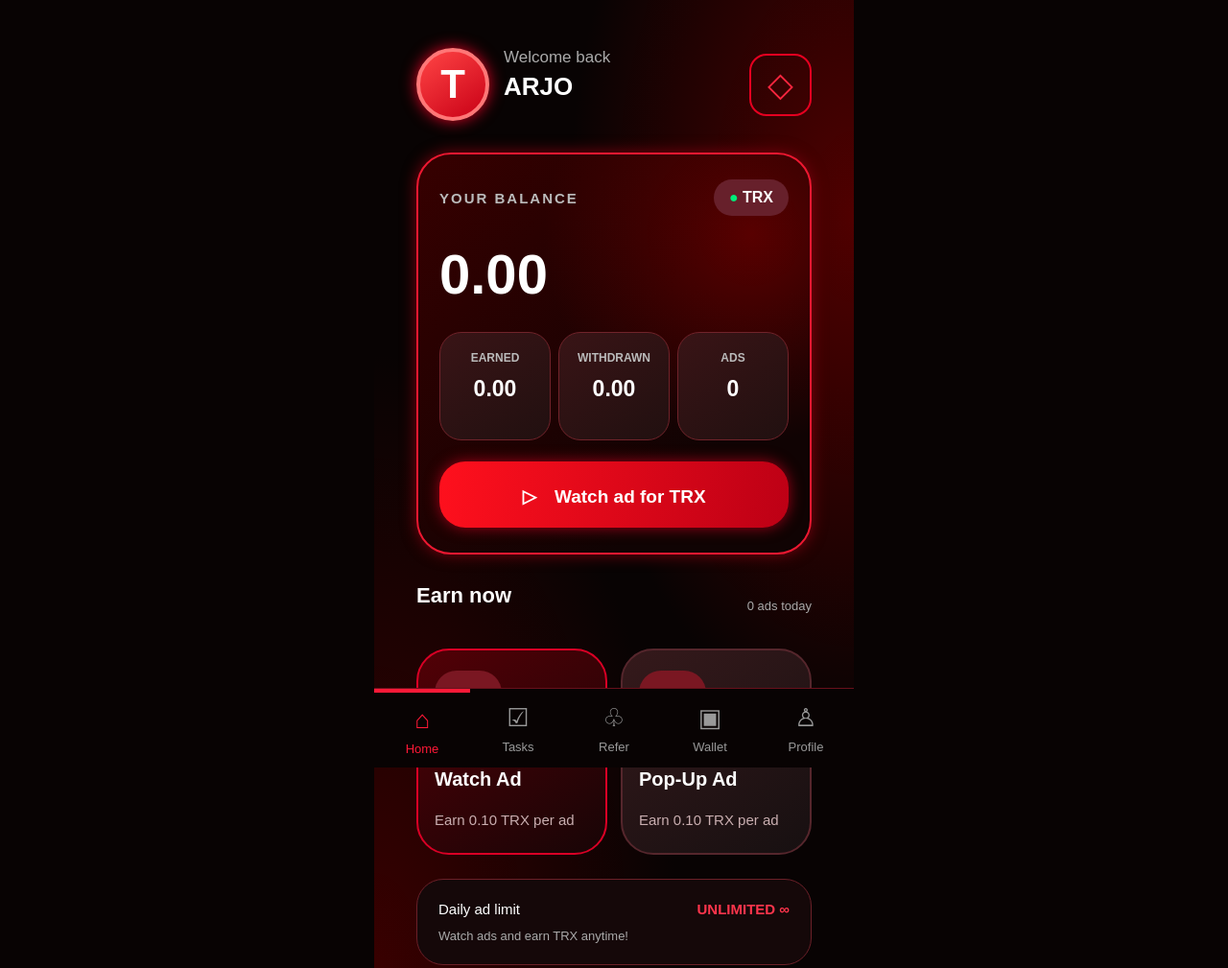
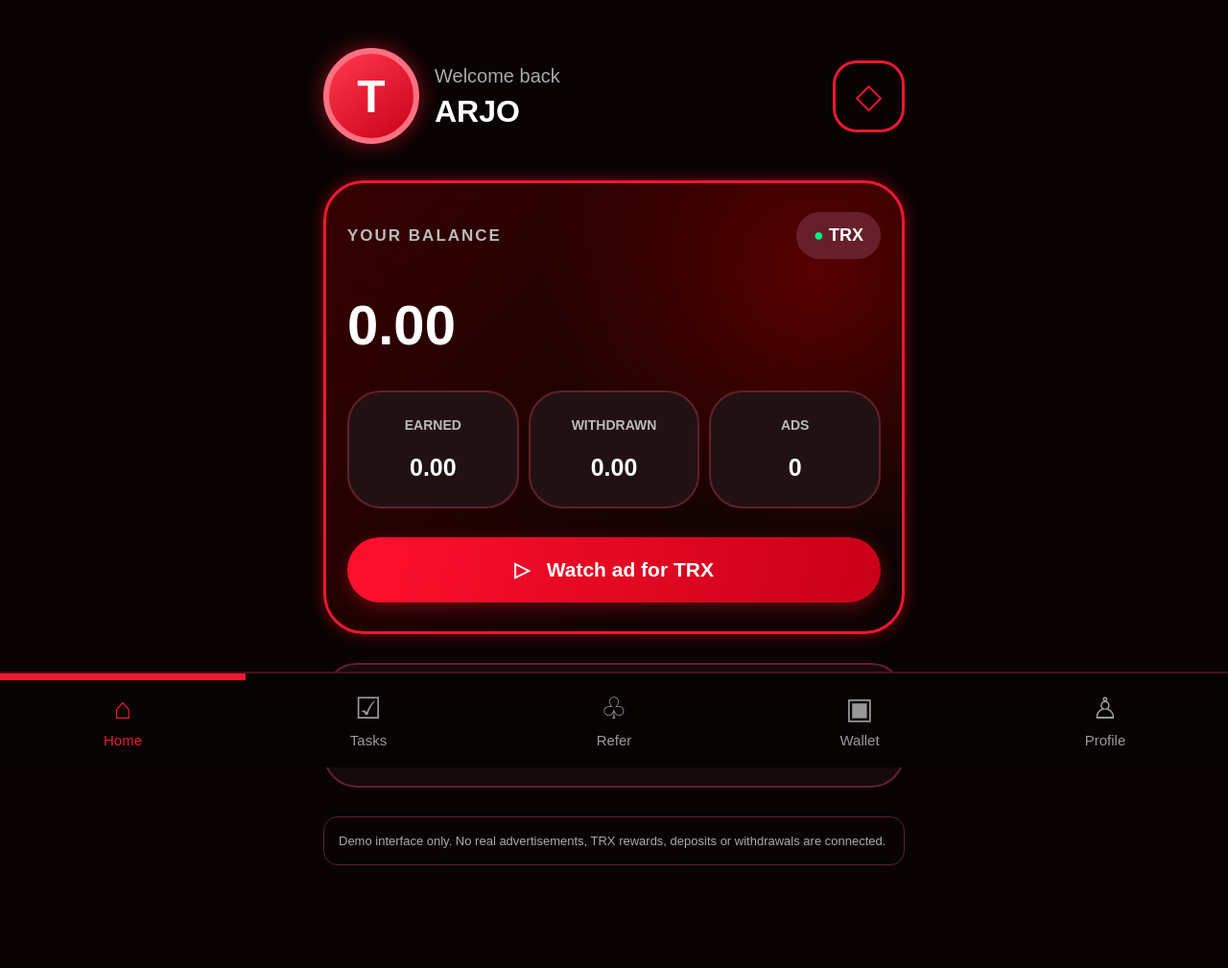
Before and after one commit to dotochakma-cmd/trx-reward, a plain HTML site: page index.html in a window 1280 px wide. Shown: the top 1009 px of the page at 96% size. Drawn offline with Linux system fonts and the light colour scheme.

Commit message:
Update index.html

```diff
--- a/index.html
+++ b/index.html
@@ -1,9 +1,9 @@
-
 <!DOCTYPE html>
 <html lang="en">
 <head>
 <meta charset="UTF-8">
 <meta name="viewport" content="width=device-width, initial-scale=1.0">
+<meta name="theme-color" content="#090303">
 <title>TRX Reward</title>
 
 <style>
@@ -14,81 +14,81 @@
 }
 
 body {
-  background: #080303;
+  background: #090303;
   color: white;
   font-family: Arial, sans-serif;
+  min-height: 100vh;
+  padding-bottom: 105px;
 }
 
-.app {
-  width: 100%;
-  max-width: 500px;
-  min-height: 100vh;
-  margin: auto;
-  padding-bottom: 100px;
-  background:
-    radial-gradient(ellipse at 100% 20%, #500000 0%, transparent 42%),
-    radial-gradient(ellipse at 0% 90%, #390000 0%, transparent 45%),
-    #080303;
+:root {
+  --red: #ed1831;
+  --dark-red: #5b0009;
+  --card: #17090b;
+  --border: #63202a;
+  --muted: #aaa;
 }
 
-/* TOP HEADER REMOVED */
+main {
+  width: 100%;
+  max-width: 650px;
+  margin: auto;
+}
 
 /* PROFILE */
 .profile {
   display: flex;
   align-items: center;
-  padding: 25px 22px;
-  gap: 15px;
+  gap: 16px;
+  padding: 30px 22px;
 }
 
-.coin {
-  width: 76px;
-  height: 76px;
-  flex-shrink: 0;
+.avatar {
+  width: 100px;
+  height: 100px;
+  min-width: 100px;
   border-radius: 50%;
+  background: linear-gradient(145deg, #ff394e, #c90019);
+  border: 6px solid #ff7180;
+  box-shadow: 0 0 22px #ed183188;
   display: grid;
   place-items: center;
-  font-size: 42px;
+  font-size: 48px;
   font-weight: bold;
-  background: linear-gradient(145deg,#ff4545,#c90016);
-  border: 4px solid #ff7777;
-  box-shadow: 0 0 16px #e00024;
 }
 
 .welcome {
-  flex: 1;
+  color: #aaa;
+  font-size: 20px;
+  line-height: 1.4;
 }
 
-.welcome p {
-  color: #aaa;
-  font-size: 17px;
-  margin-bottom: 5px;
+.username {
+  font-size: 32px;
+  margin-top: 5px;
 }
 
-.welcome h2 {
-  font-size: 26px;
-}
-
-.logo {
-  width: 65px;
-  height: 65px;
-  border: 2px solid #e50020;
-  border-radius: 18px;
+.profile-icon {
+  margin-left: auto;
+  width: 75px;
+  height: 75px;
+  border: 3px solid var(--red);
+  border-radius: 25px;
+  color: var(--red);
   display: grid;
   place-items: center;
-  font-size: 35px;
-  color: #ff263f;
+  font-size: 36px;
 }
 
 /* BALANCE CARD */
 .balance-card {
   margin: 8px 22px 30px;
-  padding: 26px 22px;
-  border: 2px solid #ed1831;
-  border-radius: 36px;
+  padding: 30px 22px;
+  border: 3px solid var(--red);
+  border-radius: 42px;
   background:
-    radial-gradient(circle at 85% 20%,#580000 0%,transparent 45%),
-    linear-gradient(135deg,#370000,#100303 75%);
+    radial-gradient(circle at 85% 20%, #580000 0%, transparent 45%),
+    linear-gradient(135deg, #370000, #100303 75%);
   box-shadow: 0 0 16px #79000d;
 }
 
@@ -102,15 +102,15 @@ body {
 .balance-heading h3 {
   color: #bbb;
   letter-spacing: 2px;
-  font-size: 15px;
+  font-size: 17px;
 }
 
 .currency {
   background: #67202b;
-  padding: 10px 16px;
+  padding: 14px 18px;
   border-radius: 30px;
   font-weight: bold;
-  font-size: 16px;
+  font-size: 18px;
   white-space: nowrap;
 }
 
@@ -121,182 +121,132 @@ body {
 .amount {
   font-size: clamp(42px, 12vw, 58px);
   font-weight: bold;
-  margin: 27px 0;
+  margin: 35px 0;
 }
 
 .stats {
   display: grid;
-  grid-template-columns: repeat(3,minmax(0,1fr));
-  gap: 8px;
+  grid-template-columns: repeat(3, minmax(0, 1fr));
+  gap: 10px;
 }
 
 .stat {
+  background: #211113;
+  border: 2px solid var(--border);
+  border-radius: 35px;
+  padding: 26px 5px;
   text-align: center;
-  padding: 19px 4px;
-  border-radius: 23px;
-  background: linear-gradient(145deg,#391416,#211010);
-  border: 1px solid #70232a;
-  min-width: 0;
 }
 
 .stat p {
   color: #bbb;
-  font-size: 12px;
+  font-size: 14px;
   font-weight: bold;
-  margin-bottom: 12px;
 }
 
 .stat h2 {
-  font-size: clamp(16px, 5vw, 23px);
+  margin-top: 22px;
+  font-size: 25px;
 }
 
-/* WATCH BUTTON */
-.watch-main {
+.primary-btn {
   width: 100%;
+  margin-top: 30px;
+  padding: 22px 12px;
   border: none;
-  border-radius: 27px;
-  margin-top: 22px;
-  padding: 21px 8px;
-  background: linear-gradient(100deg,#ff101d,#bd0015);
+  border-radius: 40px;
+  background: linear-gradient(100deg, #ff102d, #c90019);
   color: white;
-  font-size: 19px;
+  font-size: 21px;
   font-weight: bold;
-  box-shadow: 0 0 15px #9b0016;
   cursor: pointer;
+  box-shadow: 0 5px 18px #ed183155;
 }
 
-/* EARNING SECTION */
-.earn-section {
-  padding: 0 22px;
+.primary-btn:active {
+  transform: scale(.98);
 }
 
-.section-heading {
-  display: flex;
-  justify-content: space-between;
-  align-items: center;
-  gap: 8px;
-  margin-bottom: 22px;
-}
-
-.section-heading h2 {
-  font-size: 22px;
-}
-
-.section-heading p {
-  color: #aaa;
-  font-size: 13px;
-  white-space: nowrap;
-}
-
-.earn-cards {
-  display: grid;
-  grid-template-columns: 1fr 1fr;
-  gap: 14px;
-}
-
-.earn-card {
-  min-height: 215px;
-  padding: 21px 17px;
-  border: 2px solid #d90025;
-  border-radius: 34px;
-  background: linear-gradient(145deg,#520006,#180506);
-  cursor: pointer;
-}
-
-.earn-card.pop {
-  background: linear-gradient(145deg,#35191b,#171011);
-  border-color: #55262c;
-}
-
-.card-icon {
-  width: 70px;
-  height: 70px;
-  border-radius: 23px;
-  display: grid;
-  place-items: center;
-  background: #7a1722;
-  font-size: 32px;
-  margin-bottom: 32px;
-}
-
-.earn-card h2 {
-  font-size: 20px;
-  margin-bottom: 10px;
-}
-
-.earn-card p {
-  font-size: 15px;
-  color: #c9aeb0;
-  line-height: 1.4;
-}
-
-/* UNLIMITED ADS */
-.limit {
-  margin-top: 25px;
-  padding: 22px;
-  border: 1px solid #6b2028;
-  border-radius: 28px;
-  background: #150809;
+/* DAILY LIMIT */
+.limit-card {
+  margin: 0 22px 30px;
+  padding: 28px 22px;
+  border: 2px solid var(--border);
+  border-radius: 35px;
+  background: #16090b;
 }
 
 .limit-heading {
   display: flex;
   justify-content: space-between;
-  align-items: center;
-  gap: 8px;
-  font-size: 15px;
+  gap: 10px;
+  font-size: 19px;
 }
 
-.unlimited {
-  color: #ff354c;
+.limit-value {
+  color: #ff3650;
   font-weight: bold;
-  white-space: nowrap;
 }
 
-.limit p {
+.limit-card p {
+  margin-top: 22px;
   color: #aaa;
-  font-size: 13px;
-  margin-top: 12px;
+  font-size: 17px;
+  line-height: 1.5;
 }
 
-/* OTHER PAGES */
+/* PAGES */
 .page {
   display: none;
-  padding: 25px 22px;
+  padding-top: 20px;
 }
 
 .page.active {
   display: block;
 }
 
-.page h2 {
-  margin-bottom: 20px;
+.section-title {
+  padding: 20px 22px;
+  font-size: 27px;
 }
 
 .info-card {
-  padding: 25px;
-  background: #24090c;
-  border: 1px solid #8c1727;
-  border-radius: 25px;
-  margin-bottom: 18px;
+  margin: 12px 22px;
+  padding: 24px;
+  border: 2px solid var(--border);
+  border-radius: 28px;
+  background: var(--card);
+}
+
+.info-card h3 {
+  font-size: 20px;
+  margin-bottom: 12px;
 }
 
 .info-card p {
-  color: #bbb;
-  margin-top: 10px;
-  line-height: 1.5;
+  color: #aaa;
+  line-height: 1.6;
 }
 
-.action-button {
-  width: 100%;
-  padding: 17px;
-  background: #e50020;
+.info-card button {
+  margin-top: 18px;
+  background: #ed1831;
   color: white;
-  border: 0;
-  border-radius: 18px;
-  font-size: 17px;
+  border: none;
+  padding: 13px 20px;
+  border-radius: 25px;
   font-weight: bold;
-  margin-top: 18px;
+  font-size: 15px;
+}
+
+.demo-note {
+  margin: 20px 22px;
+  padding: 15px;
+  color: #aaa;
+  font-size: 13px;
+  line-height: 1.5;
+  border: 1px solid #63202a;
+  border-radius: 15px;
 }
 
 /* BOTTOM NAVIGATION */
@@ -305,290 +255,276 @@ body {
   bottom: 0;
   left: 0;
   right: 0;
-  max-width: 500px;
-  margin: auto;
-  height: 83px;
+  height: 100px;
   background: #080303;
-  border-top: 1px solid #68101b;
-  display: grid;
-  grid-template-columns: repeat(5,1fr);
+  border-top: 2px solid #451018;
+  display: flex;
+  justify-content: space-around;
   z-index: 10;
 }
 
 .nav-item {
+  flex: 1;
+  border: none;
+  background: transparent;
+  color: #999;
   display: flex;
   flex-direction: column;
   align-items: center;
   justify-content: center;
-  gap: 7px;
-  color: #999;
-  font-size: 13px;
+  gap: 9px;
+  font-size: 15px;
   cursor: pointer;
 }
 
-.nav-item .icon {
-  font-size: 26px;
+.nav-icon {
+  font-size: 31px;
+  line-height: 1;
 }
 
 .nav-item.active {
-  color: #ff1937;
-  border-top: 4px solid #ff1937;
+  color: var(--red);
 }
 
-/* SMALL SCREENS */
-@media(max-width:360px) {
-  .balance-card {
-    padding: 21px 14px;
+.nav-item.active::before {
+  content: "";
+  position: absolute;
+  top: 0;
+  height: 7px;
+  width: 20%;
+  background: var(--red);
+  left: 0;
 }
 
-  .stat {
-    padding: 15px 2px;
+@media (max-width: 360px) {
+  .profile {
+    padding: 25px 14px;
   }
 
-  .earn-card {
-    padding: 16px 12px;
+  .avatar {
+    width: 78px;
+    height: 78px;
+    min-width: 78px;
+    font-size: 38px;
   }
 
-  .earn-card h2 {
-    font-size: 18px;
+  .username {
+    font-size: 25px;
+  }
+
+  .profile-icon {
+    width: 55px;
+    height: 55px;
+  }
+
+  .balance-card {
+    margin-left: 12px;
+    margin-right: 12px;
+    padding: 24px 14px;
+  }
+
+  .stat p {
+    font-size: 11px;
+  }
+
+  .stat h2 {
+    font-size: 20px;
+  }
+
+  .nav-item {
+    font-size: 13px;
   }
 }
 </style>
 </head>
 
 <body>
-<div class="app">
+<main>
 
-  <!-- HOME -->
-  <main id="home" class="page active">
+  <!-- HOME PAGE -->
+  <section id="home" class="page active">
 
     <div class="profile">
-      <div class="coin">T</div>
+      <div class="avatar">T</div>
 
-      <div class="welcome">
-        <p>Welcome back</p>
-        <h2>ARJO</h2>
+      <div>
+        <div class="welcome">Welcome back</div>
+        <h1 class="username">ARJO</h1>
       </div>
 
-      <div class="logo">◇</div>
+      <div class="profile-icon">◇</div>
     </div>
 
-    <section class="balance-card">
-
+    <div class="balance-card">
       <div class="balance-heading">
         <h3>YOUR BALANCE</h3>
-
-        <span class="currency">
+        <div class="currency">
           <span class="green-dot">●</span> TRX
-        </span>
+        </div>
       </div>
 
-      <div class="amount" id="balance">0.00</div>
+      <div class="amount">0.00</div>
 
       <div class="stats">
-
         <div class="stat">
           <p>EARNED</p>
-          <h2 id="earned">0.00</h2>
+          <h2>0.00</h2>
         </div>
 
         <div class="stat">
           <p>WITHDRAWN</p>
-          <h2 id="withdrawn">0.00</h2>
+          <h2>0.00</h2>
         </div>
 
         <div class="stat">
           <p>ADS</p>
-          <h2 id="ads">0</h2>
+          <h2>0</h2>
+        </div>
       </div>
 
+      <button class="primary-btn" onclick="demoMessage()">
+        ▷ &nbsp; Watch ad for TRX
+      </button>
     </div>
 
-      <button class="watch-main" onclick="watchAd()">
-        ▷　Watch ad for TRX
-      </button>
-
-    </section>
-
-    <section class="earn-section">
-
-      <div class="section-heading">
-        <h2>Earn now</h2>
-        <p><span id="adCount">0</span> ads today</p>
-      </div>
-
-      <div class="earn-cards">
-
-        <div class="earn-card" onclick="watchAd()">
-          <div class="card-icon">▷</div>
-          <h2>Watch Ad</h2>
-          <p>Earn 0.10 TRX per ad</p>
-        </div>
-
-        <div class="earn-card pop" onclick="popAd()">
-          <div class="card-icon">▣</div>
-          <h2>Pop-Up Ad</h2>
-          <p>Earn 0.10 TRX per ad</p>
-        </div>
-
-      </div>
-
-      <div class="limit">
+    <div class="limit-card">
       <div class="limit-heading">
         <span>Daily ad limit</span>
-          <strong class="unlimited">UNLIMITED ∞</strong>
+        <span class="limit-value">UNLIMITED ∞</span>
       </div>
-
       <p>Watch ads and earn TRX anytime!</p>
     </div>
 
-    </section>
-  </main>
-
-  <!-- TASKS -->
-  <section id="tasks" class="page">
-    <h2>Tasks</h2>
-
-    <div class="info-card">
-      <h3>Complete tasks</h3>
-      <p>New earning tasks will appear here.</p>
+    <div class="demo-note">
+      Demo interface only. No real advertisements, TRX rewards,
+      deposits or withdrawals are connected.
     </div>
   </section>
 
-  <!-- REFERRAL -->
-  <section id="refer" class="page">
-    <h2>Refer &amp; Earn</h2>
+  <!-- TASKS PAGE -->
+  <section id="tasks" class="page">
+    <h2 class="section-title">Daily Tasks</h2>
 
     <div class="info-card">
-      <h3>Invite your friends</h3>
-      <p>Share your referral link and earn rewards.</p>
+      <h3>Daily Visit</h3>
+      <p>Visit the website and check your dashboard.</p>
+      <button onclick="demoMessage()">Check Task</button>
+    </div>
 
-      <button class="action-button" onclick="copyReferral()">
-        Copy referral link
-      </button>
+    <div class="info-card">
+      <h3>Watch Advertisement</h3>
+      <p>Advertisement rewards are not connected in this demo.</p>
+      <button onclick="demoMessage()">Watch Ad</button>
     </div>
   </section>
 
-  <!-- WALLET -->
+  <!-- REFER PAGE -->
+  <section id="refer" class="page">
+    <h2 class="section-title">Refer Friends</h2>
+
+    <div class="info-card">
+      <h3>Invite Your Friends</h3>
+      <p>Share this demo website with your friends.</p>
+      <button onclick="sharePage()">Share Website</button>
+    </div>
+  </section>
+
+  <!-- WALLET PAGE -->
   <section id="wallet" class="page">
-    <h2>My Wallet</h2>
+    <h2 class="section-title">My Wallet</h2>
 
     <div class="info-card">
       <h3>TRX Balance</h3>
-      <h2 id="walletBalance">0.00 TRX</h2>
-      <p>TRON withdrawal system will be connected later.</p>
+      <p>0.00 TRX</p>
+      <button onclick="demoMessage()">Withdraw</button>
+    </div>
+
+    <div class="demo-note">
+      Withdrawals are not available because this is a demo interface.
     </div>
   </section>
 
-  <!-- PROFILE -->
+  <!-- PROFILE PAGE -->
   <section id="profile" class="page">
-    <h2>My Profile</h2>
+    <h2 class="section-title">My Profile</h2>
 
     <div class="info-card">
       <h3>ARJO</h3>
-      <p>TRX Reward member</p>
-      <p>Account ID: Demo user</p>
+      <p>Account dashboard</p>
+    </div>
+
+    <div class="info-card">
+      <h3>Account Balance</h3>
+      <p>0.00 TRX</p>
     </div>
   </section>
 
+</main>
+
 <!-- BOTTOM NAVIGATION -->
 <nav class="bottom-nav">
+  <button class="nav-item active" onclick="showPage('home', this)">
+    <span class="nav-icon">⌂</span>
+    <span>Home</span>
+  </button>
 
-    <div class="nav-item active" onclick="showPage('home',this)">
-      <span class="icon">⌂</span>
-      <span>Home</span>
-    </div>
+  <button class="nav-item" onclick="showPage('tasks', this)">
+    <span class="nav-icon">☑</span>
+    <span>Tasks</span>
+  </button>
 
-    <div class="nav-item" onclick="showPage('tasks',this)">
-      <span class="icon">☑</span>
-      <span>Tasks</span>
-    </div>
+  <button class="nav-item" onclick="showPage('refer', this)">
+    <span class="nav-icon">♧</span>
+    <span>Refer</span>
+  </button>
 
-    <div class="nav-item" onclick="showPage('refer',this)">
-      <span class="icon">♧</span>
-      <span>Refer</span>
-    </div>
+  <button class="nav-item" onclick="showPage('wallet', this)">
+    <span class="nav-icon">▣</span>
+    <span>Wallet</span>
+  </button>
 
-    <div class="nav-item" onclick="showPage('wallet',this)">
-      <span class="icon">▣</span>
-      <span>Wallet</span>
-    </div>
-
-    <div class="nav-item" onclick="showPage('profile',this)">
-      <span class="icon">♙</span>
+  <button class="nav-item" onclick="showPage('profile', this)">
+    <span class="nav-icon">♙</span>
     <span>Profile</span>
-    </div>
-
+  </button>
 </nav>
 
-</div>
+<script>
+function showPage(pageId, button) {
+  document.querySelectorAll('.page').forEach(page => {
+    page.classList.remove('active');
+  });
 
-<script>
+  document.getElementById(pageId).classList.add('active');
 
-// FRONTEND DEMO
-// Real ads and withdrawals are not connected.
+  document.querySelectorAll('.nav-item').forEach(item => {
+    item.classList.remove('active');
+  });
 
-let balance = 0.00;
-let earned = 0.00;
-let withdrawn = 0.00;
-let ads = 0;
+  button.classList.add('active');
 
-function updateUI() {
-  document.getElementById("balance").textContent =
-    balance.toFixed(2);
-
-  document.getElementById("earned").textContent =
-    earned.toFixed(2);
-
-  document.getElementById("withdrawn").textContent =
-    withdrawn.toFixed(2);
-
-  document.getElementById("ads").textContent = ads;
-
-  document.getElementById("adCount").textContent = ads;
-
-  document.getElementById("walletBalance").textContent =
-    balance.toFixed(2) + " TRX";
+  window.scrollTo(0, 0);
 }
 
-function watchAd() {
-  alert(
-    "Rewarded ads are not connected yet. " +
-    "Your balance will not change in demo mode."
-  );
+function demoMessage() {
+  alert("This is a demo feature. Real rewards and advertisements are not connected.");
 }
 
-function popAd() {
-  alert(
-    "Pop-up ad provider is not connected yet. " +
-    "Your balance will not change in demo mode."
-  );
+function sharePage() {
+  if (navigator.share) {
+    navigator.share({
+      title: "TRX Reward",
+      text: "Check out this website!",
+      url: window.location.href
+    });
+  } else if (navigator.clipboard) {
+    navigator.clipboard.writeText(window.location.href)
+      .then(() => alert("Website link copied!"))
+      .catch(() => alert("Please copy the website link from your browser."));
+  } else {
+    alert("Website link: " + window.location.href);
   }
-
-function showPage(page, element) {
-
-  document.querySelectorAll(".page").forEach(p => {
-    p.classList.remove("active");
-  });
-
-  document.getElementById(page).classList.add("active");
-
-  document.querySelectorAll(".nav-item").forEach(n => {
-    n.classList.remove("active");
-  });
-
-  element.classList.add("active");
 }
-
-function copyReferral() {
-  alert(
-    "Your referral link will be generated " +
-    "after connecting the Telegram bot."
-  );
-}
-
-updateUI();
-
 </script>
 
 </body>
```
Lines whose indentation alone changed are shown as unchanged.
